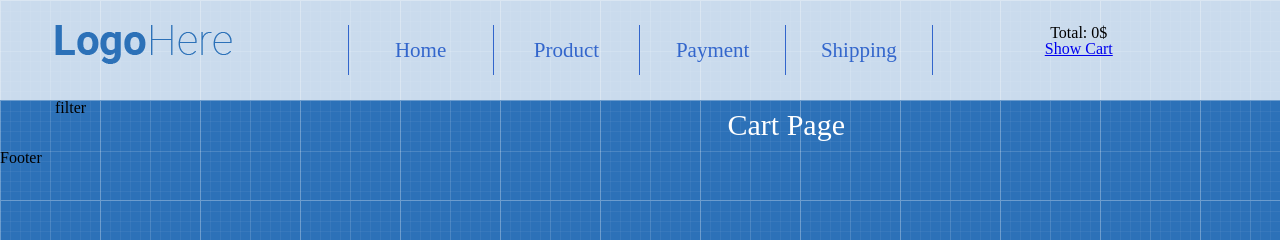
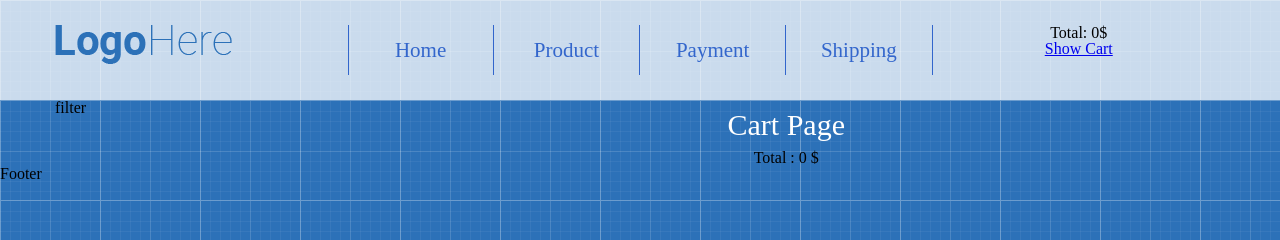
Before and after one commit to KRybiy/shop-project, a React (Create React App) app: page /cart in a window 1280 px wide. Shown: the top 240 px of the page. Built offline with nearby package versions, Linux system fonts and the light colour scheme.

Commit message:
added working cartpage and fixed repeated code

```diff
--- a/src/App/App.js
+++ b/src/App/App.js
@@ -32,6 +32,7 @@ class App extends Component {
             />
             <Main
             addProductToCart={this.addProductToCart}
+            productsInCart={this.state.productsInCart}
             />
             <Footer/>
              </div>
--- a/src/App/Header/Cart/Cart.js
+++ b/src/App/Header/Cart/Cart.js
@@ -3,16 +3,12 @@ import {keys} from 'lodash'
 import {Link} from 'react-router-dom'
 import './cart.css'
 
-import products from '../../Main/Products/products'
-
-const productsMap = products.reduce((accObj,product) => ({
-	...accObj,
-	[product.id]:product
-}),{})
+import products, { getProductsMap } from '../../Main/Products/products'
 
 
 const Cart= ({
 	productsInCart,
+	productsMap = getProductsMap(products)
 }) => {
     return (
 
--- a/src/App/Main/CartPage/CartPage.js
+++ b/src/App/Main/CartPage/CartPage.js
@@ -1,13 +1,38 @@
 import React from 'react'
+import {keys} from 'lodash'
+import products, { getProductsMap } from './../Products/products'
 
 
-const CartPage = () => {
+const CartPage = ({
+    productsInCart,
+    productsMap = getProductsMap(products),
+}) => {
     return (
         <div>
             <h1 className="page-title"> Cart Page</h1>
+            <div className="cart text-center">
+                {    //[1,2]
+                        keys(productsInCart).map((productId)=>{
+                        return (
+                            <div key={productId}>
+                                <span>{productsMap[productId].name}</span>:<span>{productsInCart[productId]}:</span> <span>Ціна за один елемент = {productsMap[productId].price}</span>
+                            </div>
+                        )
 
+                    })
+                }
+                <div>
+                    Total : {
+                            keys(productsInCart).reduce((total,productId)=>(
+                                total + (productsMap[productId].price * productsInCart[productId])
+                            ),0)
+                    } $
+                </div>
+            </div>
         </div>
+
     )
 }
 
+
 export default CartPage
--- a/src/App/Main/Main.js
+++ b/src/App/Main/Main.js
@@ -7,7 +7,8 @@ import PaymentPage from './Payment'
 import ShippingPage from './Shipping'
 
 const Main= ({
-	addProductToCart
+	addProductToCart,
+	productsInCart,
 }) => {
     return (
         <main className="main">
@@ -22,7 +23,10 @@ const Main= ({
 						addProductToCart={addProductToCart}
 						/>
 					)}/>
-					<Route path="/cart" component={CartPage}/>
+					<Route path="/cart" render={()=>(
+							<CartPage
+							productsInCart={productsInCart}/>
+						)}/>
 					<Route path="/payment" component={PaymentPage}/>
 					<Route path="/shipping" component={ShippingPage}/>
 				</div>
--- a/src/App/Main/Products/products.js
+++ b/src/App/Main/Products/products.js
@@ -37,4 +37,12 @@ const products = [
     }
 ]
 
+
+export const getProductsMap = (array) => (array.reduce((accObj,product) => ({
+	...accObj,
+	[product.id]:product
+}),{}))
+
+
+
 export default products
```
